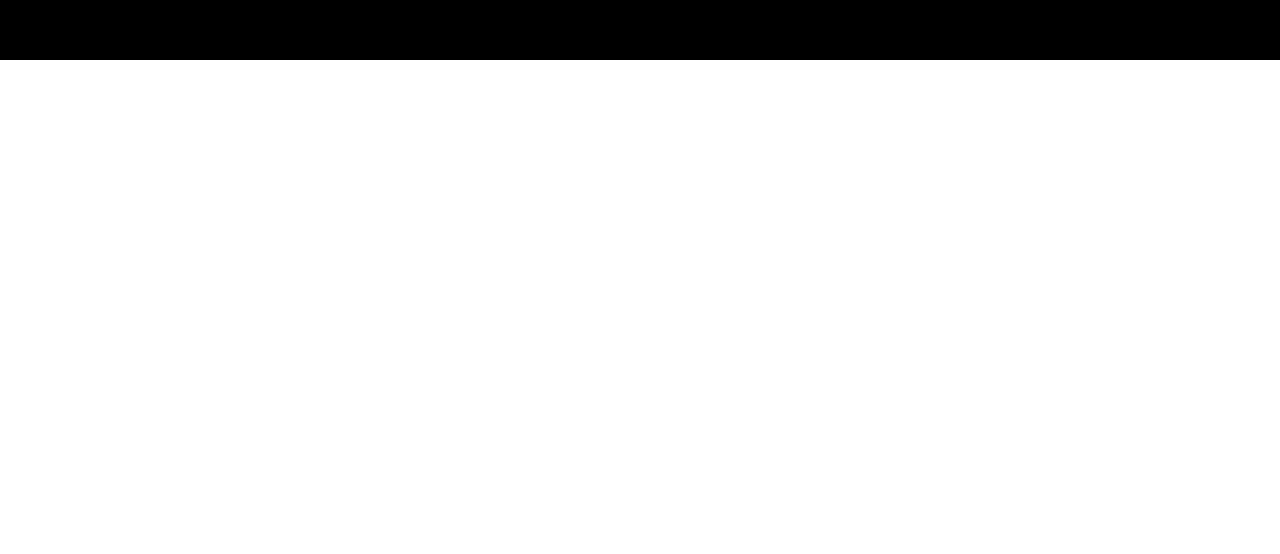
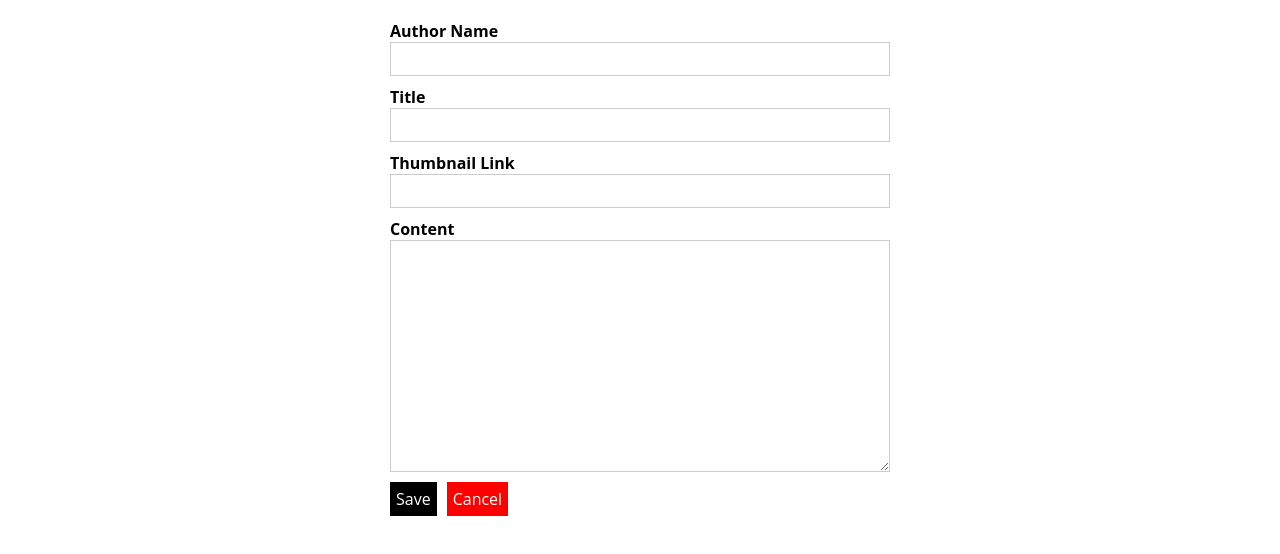
Before and after one commit to marb61a/nuxt-blog, a Nuxt app: page /admin/new-post in a window 1280 px wide. Shown: the top 554 px of the page. Built offline with nearby package versions, Linux system fonts and the light colour scheme.

Commit message:
added admin new post index file

```diff
--- /dev/null
+++ b/pages/admin/new-post/index.vue
@@ -0,0 +1,31 @@
+<template>
+  <div class="admin-new-post-page">
+    <section class="new-post-form">
+      <AdminPostForm />
+    </section>
+  </div>
+</template>
+
+<script>
+  import AdminPostForm from "@/components/Admin/AdminPostForm";
+
+  export default {
+    layout: 'admin',
+      components: {
+      AdminPostForm
+    }
+  }
+</script>
+
+<style scoped>
+  .new-post-form {
+    width: 90%;
+    margin: 20px auto;
+  }
+
+  @media (min-width: 768px) {
+    .new-post-form {
+      width: 500px;
+    }
+  }
+</style>
```
